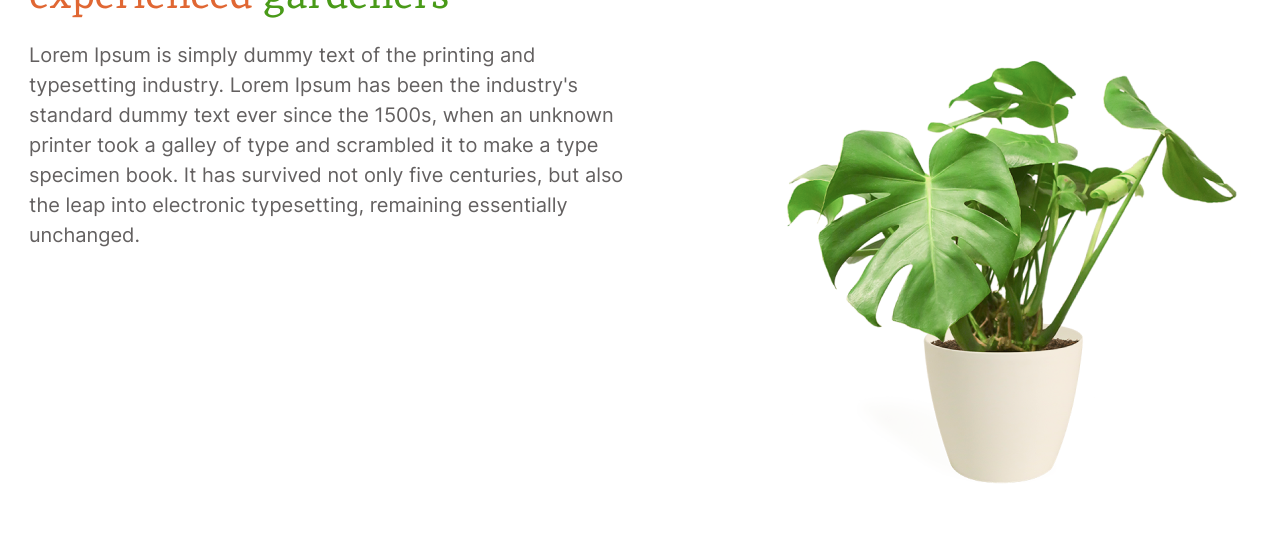
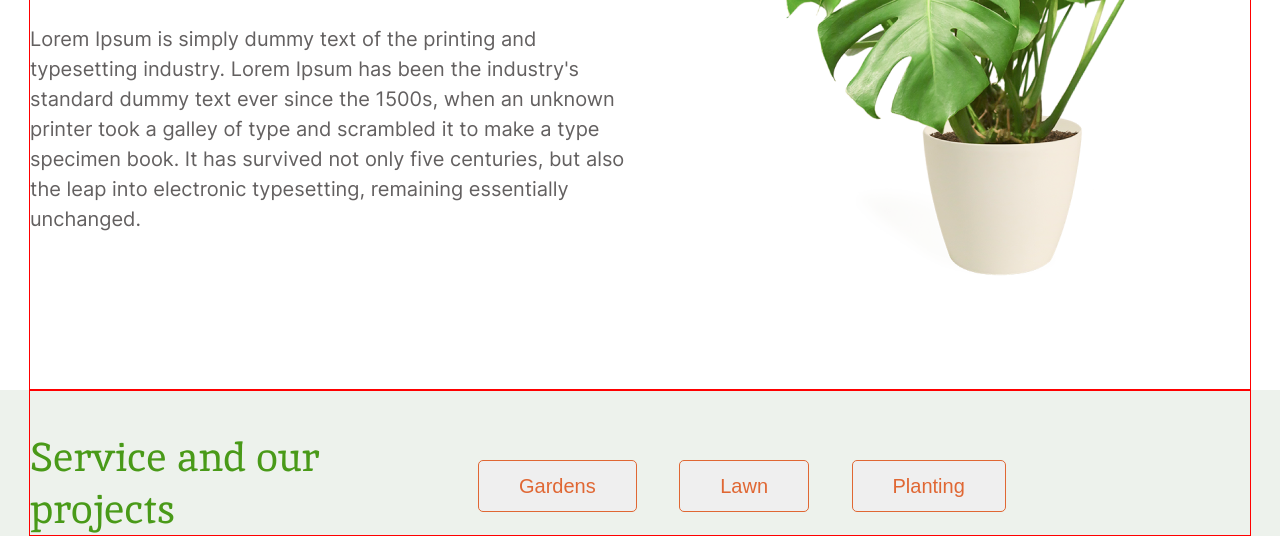
Before and after one commit to TvaExperts/plants, a plain HTML site: page plants/index.html in a window 1280 px wide. Shown: the part 962-1498 px from the top of the page. Before the commit the page ends 1461 px from the top, so only its background shows below. Drawn offline with nearby package versions, Linux system fonts and the light colour scheme.

Commit message:
feat: add sections about and service

```diff
--- a/plants/css/style.css
+++ b/plants/css/style.css
@@ -36,13 +36,14 @@
 }
 
 html {
+
   box-sizing: border-box;
-  margin: 0;
-  padding: 0;
 }
 
 *, *::before, *::after {
   box-sizing: inherit;
+  margin: 0;
+  padding: 0;
 }
 
 body {
@@ -55,15 +56,18 @@ body {
   color: #636060;
 
 
+
 }
 
 .wrapper {
   max-width: 1222px;
   margin: 0 auto;
+  border: solid 1px red;
 }
 
 .header {
   background-color: #EDF2EC;
+
 }
 
 .header-wrapper {
@@ -85,16 +89,10 @@ body {
 
 }
 
-.header-nav {
-
-}
-
 .header-list {
   display: flex;
   flex-wrap: wrap;
   list-style-type: none;
-
-
 }
 
 .header-item {
@@ -122,13 +120,24 @@ body {
   background-color: #EDF2EC;
 }
 
+.welcome-wrapper
+{
+  display: flex;
+  flex-wrap: wrap;
+  flex-direction: row;
+  justify-content: space-between;
+  align-items: flex-start;
+
+}
 .welcome-img {
-  float: left;
   padding-top: 62px;
+
 }
 
 .welcome-text {
-  padding: 98px 0px 94px 673px;
+  padding-top: 98px;
+  max-width: 549px;
+  padding-bottom: 94px;
 }
 
 .welcome-title {
@@ -146,7 +155,7 @@ body {
 
 .welcome-subtitle {
   margin: 0;
-  padding: 42px 0px 62px 0px;
+  padding: 42px 0px 48px 0px;
   font-size: 20px;
   line-height: 35px;
 }
@@ -158,15 +167,27 @@ body {
   border: solid 2px #E06733;
 }
 
+.about-wrapper {
+  display: flex;
+  flex-wrap: wrap;
+  flex-direction: row;
+  justify-content: space-between;
+  align-items: flex-start;
+}
+
 .about-img {
-  float: right;
+  padding-top: 93px;
 
 }
 
+.about-text {
+  max-width: 605px;
+}
+
 .about-title {
+  max-width: 463px;
   padding-top: 161px;
-  width: 463px;
-  margin: 0;
+  padding-bottom: 40px;
   font-family: 'Inika';
   font-style: normal;
   font-weight: 400;
@@ -180,8 +201,49 @@ body {
 }
 
 .about-subtitle {
+  max-width: 605px;
   font-size: 20px;
   line-height: 30px;
   padding-bottom: 155px;
-  padding-right: 617px;
 }
+
+.service {
+  background-color: #EDF2EC;
+}
+
+.service-header{
+  display: flex;
+  flex-wrap: wrap;
+  flex-direction: row;
+  justify-content: flex-start;
+}
+
+.service-title {
+  padding-top: 40px;
+  max-width: 306px;
+
+}
+
+.service-title-text{
+  font-family: 'Inika';
+  font-style: normal;
+  font-weight: 400;
+  font-size: 40px;
+  line-height: 52px;
+  color: #499A18;
+}
+
+.service-buttons {
+  padding-left: 142px;
+  padding-top: 69px;
+}
+
+.servise-button{
+  font-size: 20px;
+  line-height: 26px;
+  color: #E06733;
+  border: 1px solid #E06733;
+  border-radius: 5px;
+  padding: 12px 40px;
+  margin-right: 38px;
+}
--- a/plants/index.html
+++ b/plants/index.html
@@ -5,7 +5,6 @@
     <meta http-equiv="X-UA-Compatible" content="IE=edge">
     <meta name="viewport" content="width=device-width, initial-scale=1.0">
     <title>We grow plants and give you oxygen</title>
-    <link rel="stylesheet" href="./css/normalize.css">
     <link rel="stylesheet" href="./css/style.css">
 </head>
     <header class="header">
@@ -14,8 +13,6 @@
                 <div class="header-logo">
                     <a href="/" class="header-logo-link"><img src="./assets/img/logo.svg" alt="We grow plants and give you oxygen" class="header-logo-pic">Plants</a>
                 </div>
-
-
                 <nav>
                     <ul class="header-list">
                         <li class="header-item">
@@ -34,10 +31,6 @@
                             <a href="!#" class="header-link">Contacts</a>
                         </li>
 
-
-
-
-
                     </ul>
 
 
@@ -48,25 +41,55 @@
     <main class="main">
         <section class="welcome">
             <div class="wrapper">
-                <img src="./assets/img/leafs.png" alt="Leafs" class="welcome-img">
+                <div class="welcome-wrapper">
+                    <div class="welcome-img">
+                        <img src="./assets/img/leafs.png" alt="Leafs">
+                    </div>
                     <div class="welcome-text">
                         <h1 class="welcome-title">We grow <span class="welcome-title-green">plants</span> and give you oxygen</h1>
                         <p class="welcome-subtitle">Lorem Ipsum is simply dummy text of the printing and typesetting industry. Lorem Ipsum has been the industry's standard dummy text ever since the 1500s.</p>
                         <button class="welcome-button">Learn more</button>
                     </div>
                 </div>
+            </div>
         </section>
 
         <section class="about">
             <div class="wrapper">
+                <div class="about-wrapper">
                     <div class="about-text">
                         <h2 class="about-title">We are <span class="about-title-orange">professional experienced</span> gardeners </h2>
-                    <img src="./assets/img/houseplant 1.png" alt="Houseplant" class="about-img">
                         <p class="about-subtitle">Lorem Ipsum is simply dummy text of the printing and typesetting industry. Lorem Ipsum has been the industry's standard dummy text ever since the 1500s, when an unknown printer took a galley of type and scrambled it to make a type specimen book. It has survived not only five centuries, but also the leap into electronic typesetting, remaining essentially unchanged. </p>
+                    </div>
+                    <div class="about-img">
+                        <img src="./assets/img/houseplant 1.png" alt="Houseplant">
+                    </div>
+                </div>
 
             </div>
+        </section>
+        <section class="service">
+            <div class="wrapper">
+                <div class="service-header">
+                    <div class="service-title">
+                        <h2 class="service-title-text">Service and our projects</h2>
+                    </div>
+                    <div class="service-buttons">
+                        <button class="servise-button">Gardens</button>
+                        <button class="servise-button">Lawn</button>
+                        <button class="servise-button">Planting</button>
+                    </div>
+                </div>
+                <div class="service-cards">
+                    <div class="service-card">
 
-
+                    </div>
+                    <div class="service-card"></div>
+                    <div class="service-card"></div>
+                    <div class="service-card"></div>
+                    <div class="service-card"></div>
+                    <div class="service-card"></div>
+                </div>
             </div>
         </section>
 
```
Lines whose indentation alone changed are shown as unchanged.
